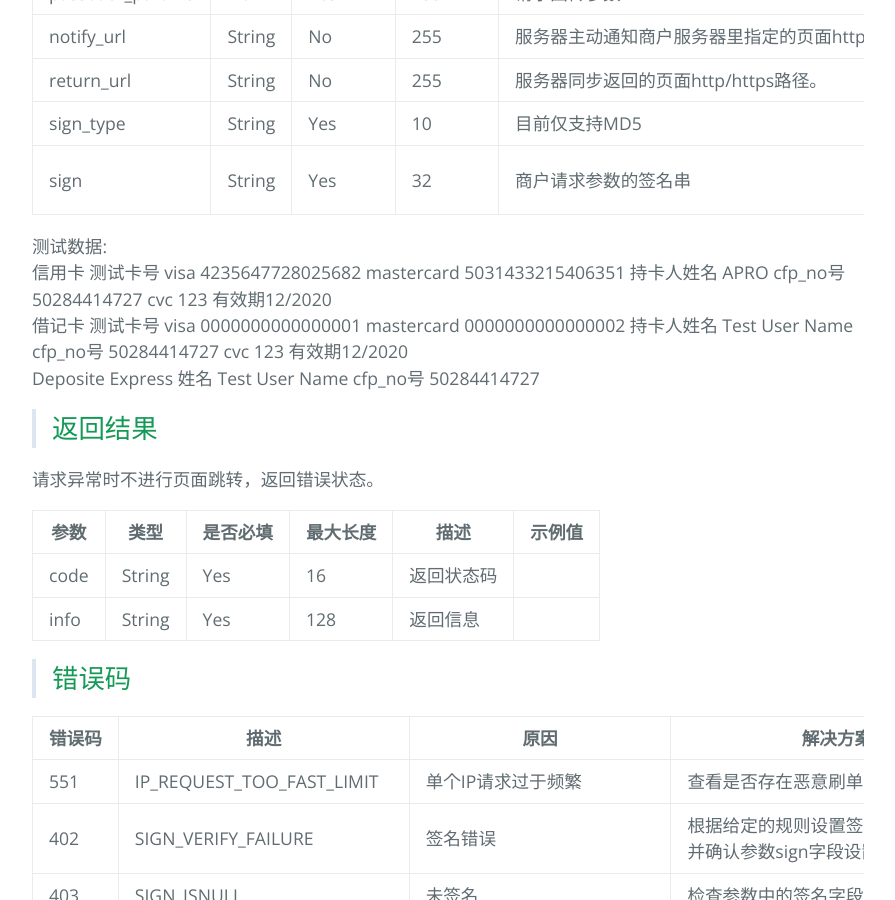
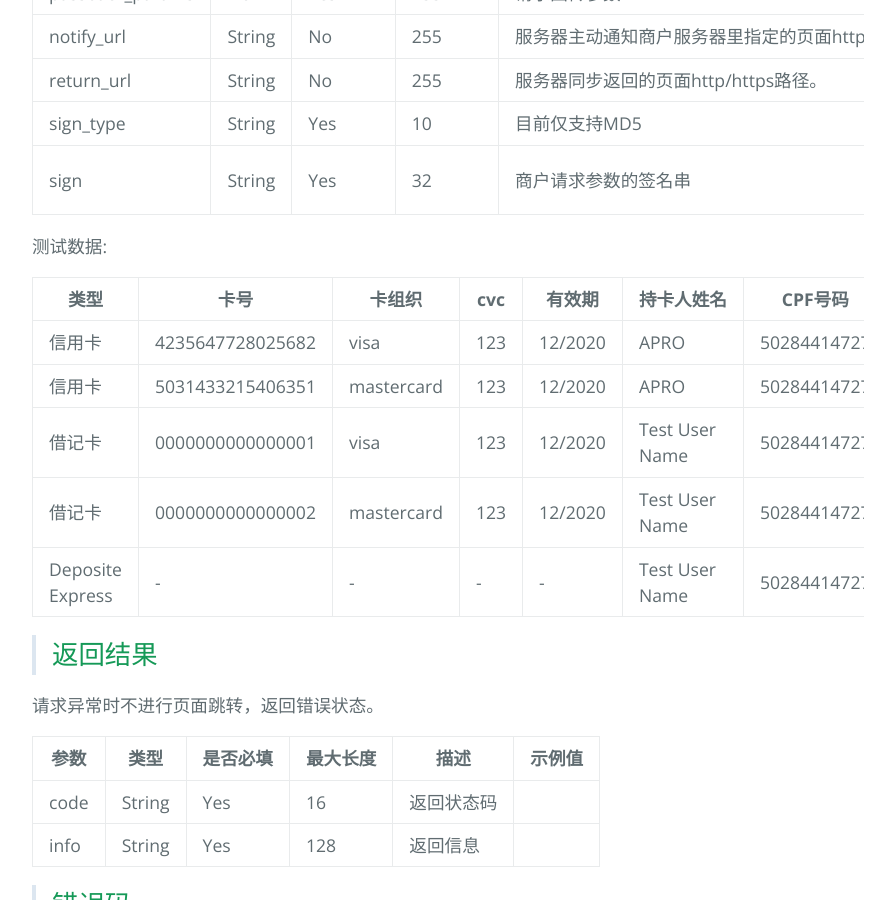
Before and after one commit to pagsmile/pagsmile.github.io, a Jekyll site: the page built from api/CreateOrder.md, in a window 1280 px wide and 900 px high, scrolled down 2018 px. Shown: the whole window, without its empty margins (192-1087 px from the left). Built offline with Jekyll 4.4.1, drawn with Linux system fonts in a browser that asks for light colours; our own code applies the rules of GitHub Pages for plain Markdown files.

Commit message:
Update CreateOrder.md

```diff
--- a/api/CreateOrder.md
+++ b/api/CreateOrder.md
@@ -37,9 +37,15 @@ sign | String | Yes | 32 | 商户请求参数的签名串 | 通过签名算法
 
 
 测试数据:
-  信用卡 测试卡号 visa 4235647728025682 mastercard 5031433215406351 持卡人姓名 APRO  cfp_no号 50284414727 cvc 123 有效期12/2020
-  借记卡 测试卡号 visa 0000000000000001 mastercard 0000000000000002 持卡人姓名 Test User Name  cfp_no号 50284414727 cvc 123 有效期12/2020
-  Deposite Express 姓名 Test User Name  cfp_no号 50284414727
+
+类型 | 卡号 | 卡组织 | cvc | 有效期 | 持卡人姓名 | CPF号码
+--- | --- | --- | --- | --- | --- | ---
+信用卡 | 4235647728025682 | visa | 123 | 12/2020 | APRO | 50284414727
+信用卡 | 5031433215406351 | mastercard | 123 | 12/2020 | APRO | 50284414727
+借记卡 | 0000000000000001 | visa | 123 | 12/2020 | Test User Name | 50284414727
+借记卡 | 0000000000000002 | mastercard | 123 | 12/2020 | Test User Name | 50284414727
+Deposite Express | - | - | - | - | Test User Name | 50284414727
+
 
 >## 返回结果
 
```
